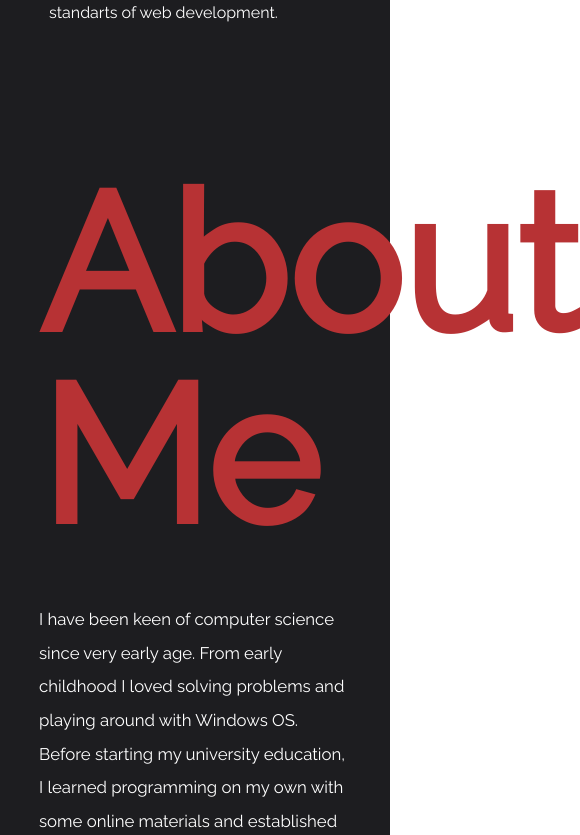
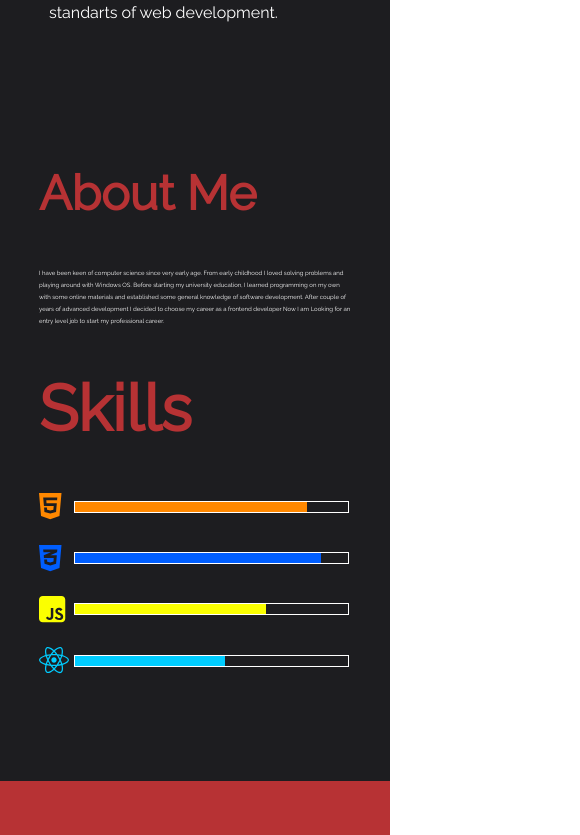
Before and after one commit to GagikManasyan/Gagik-Manasyan-Portfolio, a React (Vite) app: page / in a window 390 px wide. Shown: the part 823-1658 px from the top of the page, 580 px wide, since content can reach past the window. Built offline with nearby package versions, Linux system fonts and the light colour scheme; a web font is replaced by a local one.

Commit message:
h2 fixes

```diff
--- a/src/css/about.css
+++ b/src/css/about.css
@@ -51,7 +51,7 @@
   background: linear-gradient(90deg, #00ccff 55%, #1d1d20 30%);
 }
 @media screen and (max-width: 575px) {
-  .about-me {
+  .about-me h2 {
     font-size: 3em !important;
   }
   .about-me p {
```
